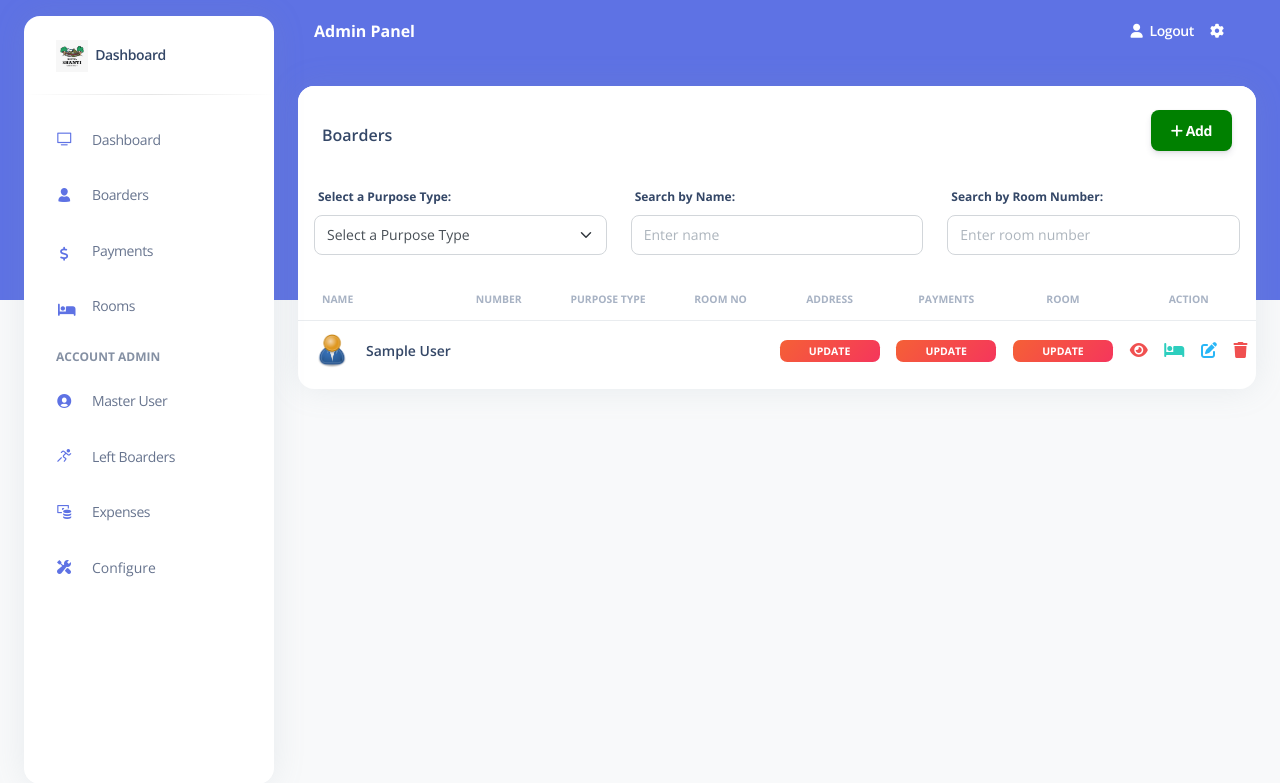
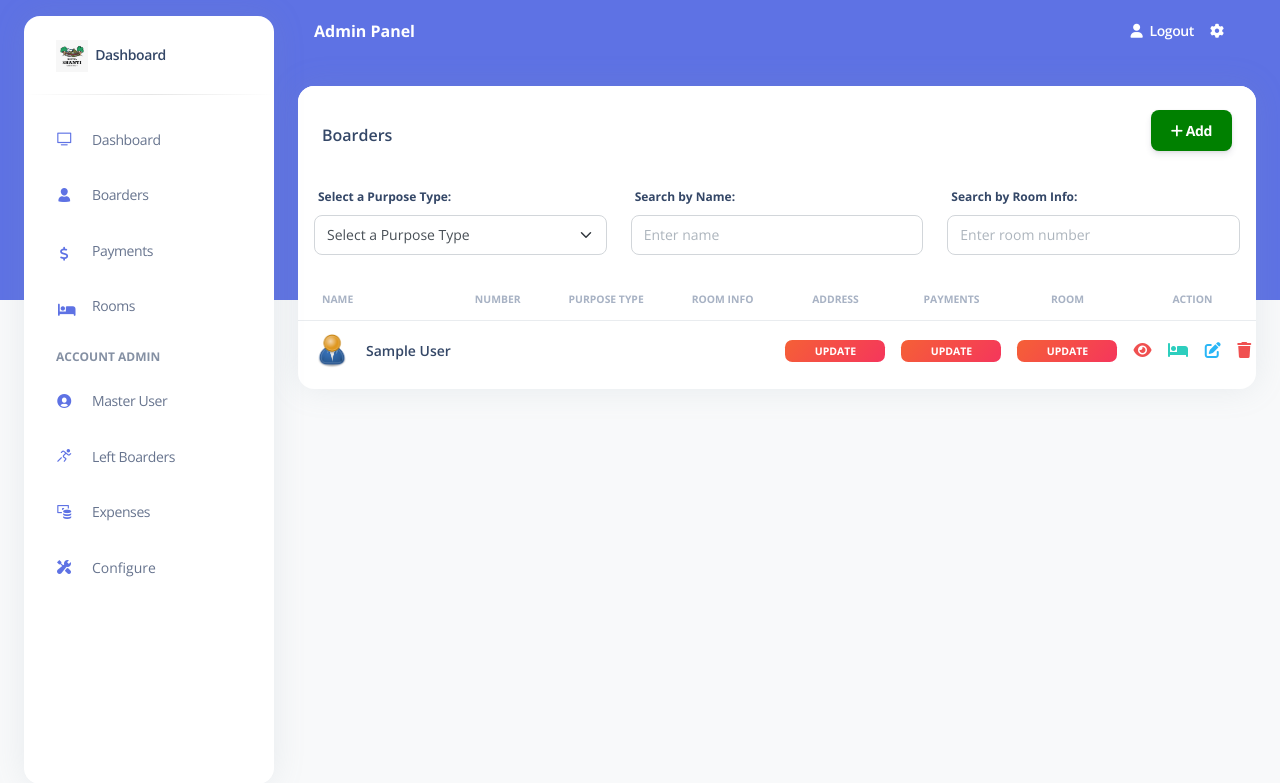
Before and after one commit to Sumandey7689/hostel-management, a PHP site: page /admin/boarders.php in a window 1280 px wide. Shown: the top 783 px of the page. Run offline with PHP 8.4, Linux system fonts and the light colour scheme; the visitor is signed in with stand-in values (Sample User, id 1); data that the repository does not hold is empty; some libraries are stand-ins or nearby versions.

Commit message:
add room search by roominfo

```diff
--- a/admin/boarders.php
+++ b/admin/boarders.php
@@ -241,7 +241,7 @@ if ($_SERVER['REQUEST_METHOD'] === 'POST') {
 
                                 <div class="col-md-4">
                                     <div class="mb-2">
-                                        <label for="roomSearch" class="form-label">Search by Room Number:</label>
+                                        <label for="roomSearch" class="form-label">Search by Room Info:</label>
                                         <input type="text" class="form-control" id="roomSearch" placeholder="Enter room number">
                                     </div>
                                 </div>
@@ -253,7 +253,7 @@ if ($_SERVER['REQUEST_METHOD'] === 'POST') {
                                             <th class="text-uppercase text-secondary text-xxs font-weight-bolder opacity-7">Name</th>
                                             <th class="text-uppercase text-secondary text-xxs font-weight-bolder opacity-7 ps-2">Number</th>
                                             <th class="text-center text-uppercase text-secondary text-xxs font-weight-bolder opacity-7">Purpose Type</th>
-                                            <th class="text-center text-uppercase text-secondary text-xxs font-weight-bolder opacity-7">Room No</th>
+                                            <th class="text-center text-uppercase text-secondary text-xxs font-weight-bolder opacity-7">Room Info</th>
                                             <th class="text-center text-uppercase text-secondary text-xxs font-weight-bolder opacity-7">Address</th>
                                             <th class="text-center text-uppercase text-secondary text-xxs font-weight-bolder opacity-7">Payments</th>
                                             <th class="text-center text-uppercase text-secondary text-xxs font-weight-bolder opacity-7">Room</th>
@@ -287,7 +287,7 @@ if ($_SERVER['REQUEST_METHOD'] === 'POST') {
                                                 </td>
 
                                                 <td class="align-middle text-center">
-                                                    <span class="text-secondary text-xs font-weight-bold"><?php echo $userRoomData ? $userRoomData[0]['room_number'] : ''; ?></span>
+                                                    <span class="text-secondary text-xs font-weight-bold"><?php echo $userRoomData ? $userRoomData[0]['room_number'] . " (" . $userRoomData[0]['room_type'] . ")" : ''; ?></span>
                                                 </td>
 
                                                 <!-- Address Status -->
--- a/assets/js/main/boarders.js
+++ b/assets/js/main/boarders.js
@@ -37,7 +37,6 @@ function confirmDelete(userId) {
 
 $(document).ready(function () {
   $("#addUser").click(function () {
-
     // Load Payments Data
     $("#add-payment_due_date").val(
       new Date(new Date().setMonth(new Date().getMonth() + 1))
@@ -483,15 +482,19 @@ $(document).ready(function () {
     function () {
       var nameSearch = $("#nameSearch").val().toLowerCase();
       var roomSearch = $("#roomSearch").val().toLowerCase();
+      roomSearch = roomSearch.replace(/\s/g, "").replace(/[()]/g, "");
+
       var collegeOfficeSelect = $("#collegeOfficeSelect").val();
 
       $("tbody tr").each(function () {
         var name = $(this).find("td:eq(0) h6").text().toLowerCase();
-        var roomNumber = $(this).find("td:eq(3) span").text().toLowerCase();
+        var roomInfo = $(this).find("td:eq(3) span").text().toLowerCase();
+        roomInfo = roomInfo.replace(/\s/g, "").replace(/[()]/g, "");
+
         var locationType = $(this).find("td:eq(2) span").text().toLowerCase();
 
         var showRow =
-          name.includes(nameSearch) && roomNumber.includes(roomSearch);
+          name.includes(nameSearch) && roomInfo.includes(roomSearch);
 
         if (collegeOfficeSelect && collegeOfficeSelect !== "null") {
           showRow = showRow && locationType.includes(collegeOfficeSelect);
```
